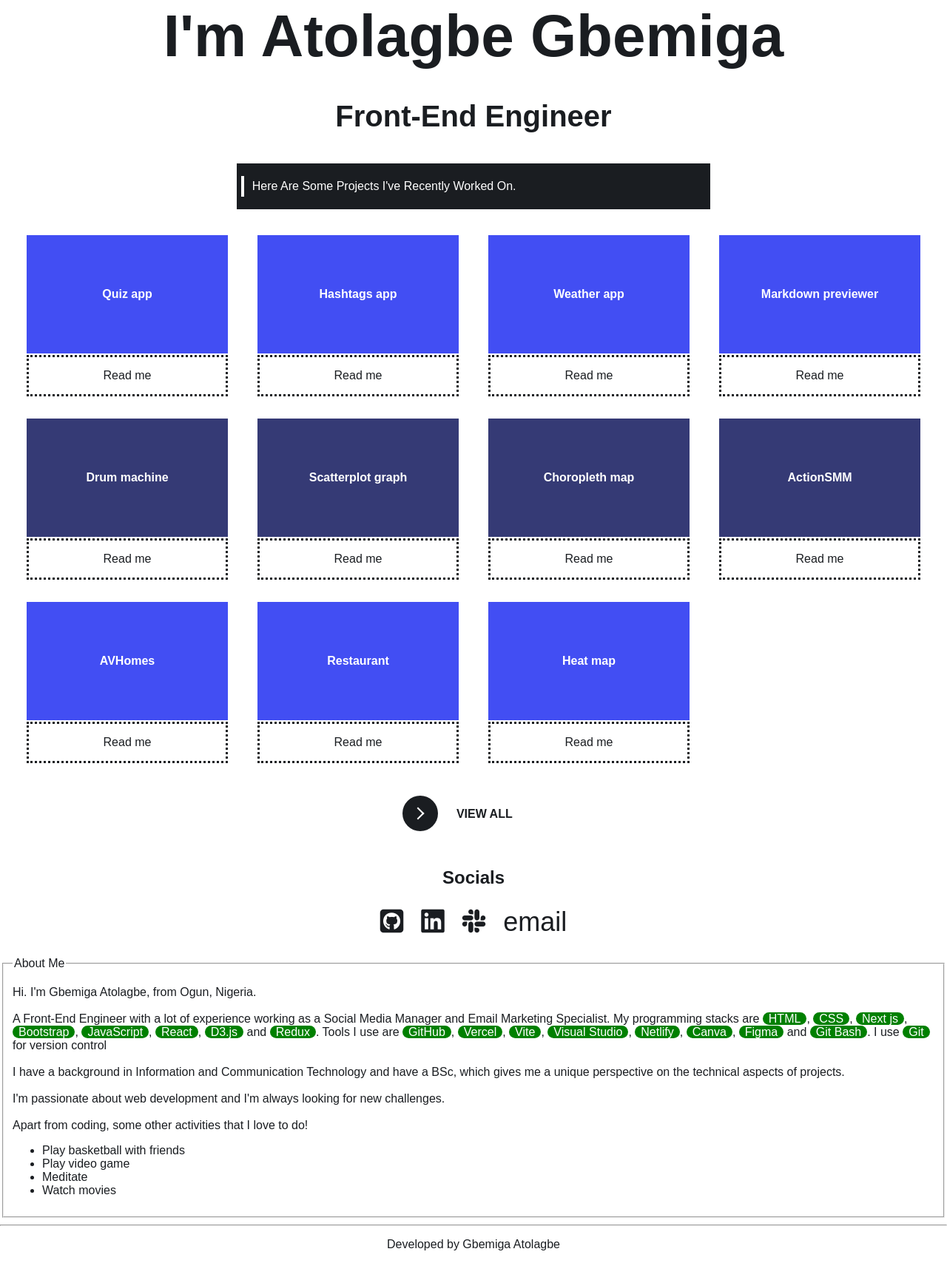
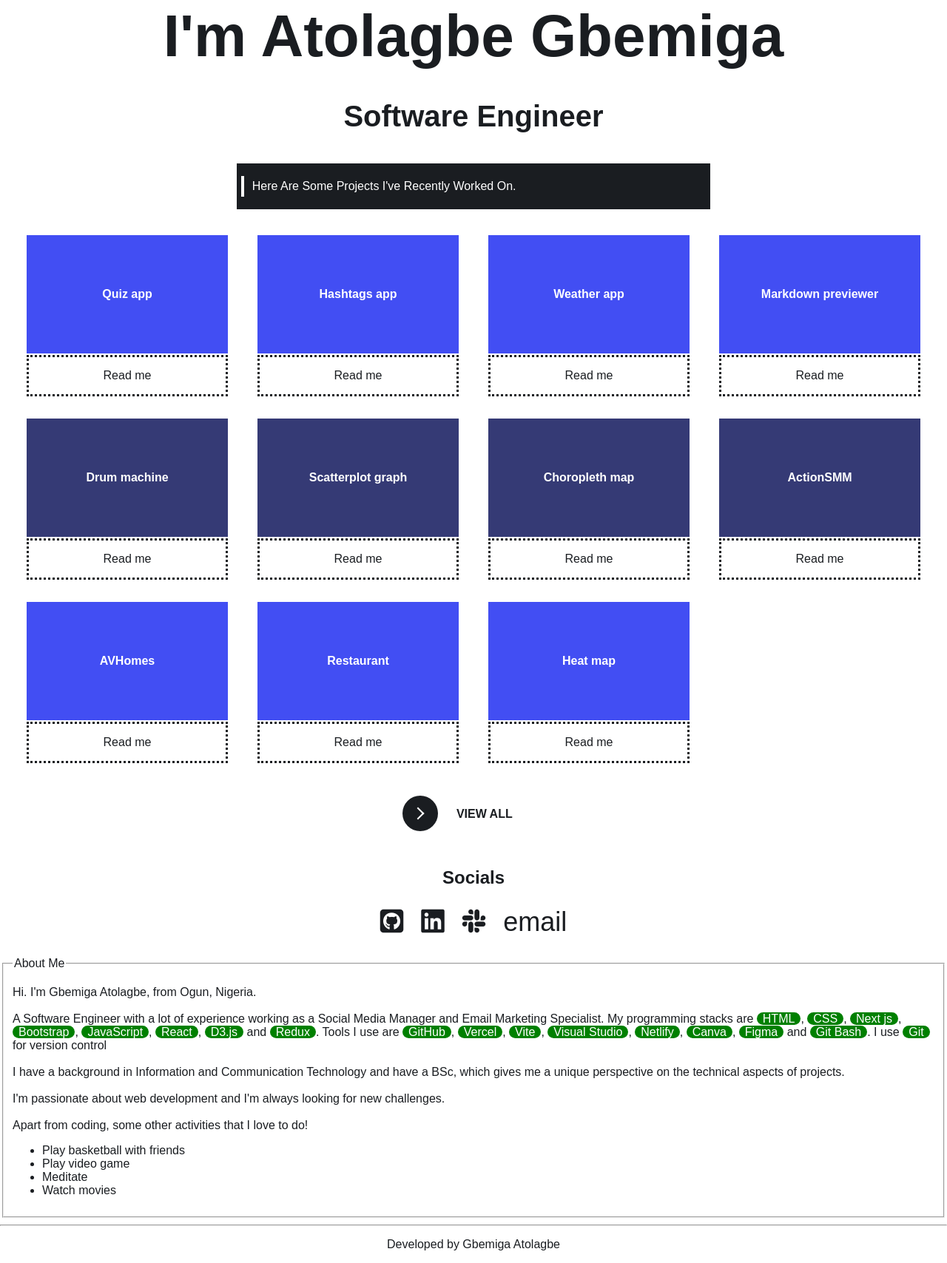
Before and after one commit to AtGbemiga/Gbemiga-s-portfolio, a plain HTML site: page index.html in a window 1280 px wide. Shown: the part 80-1788 px from the top of the page at 74% size. Drawn offline with Linux system fonts and the light colour scheme.

Commit message:
update text

```diff
--- a/index.html
+++ b/index.html
@@ -31,7 +31,7 @@
 		<main class="index-main">
 			<section class="name-introduction-section">
 				<h1>I'm Atolagbe Gbemiga</h1>
-				<h3>Front-End Engineer</h3>
+				<h3>Software Engineer</h3>
 			</section>
 			<section class="view-on-phone-and-mobile-section" id="notice">
 				<div class="view-on-phone-and-mobile-section-border-design">
@@ -109,7 +109,7 @@
 				<fieldset>
 					<legend>About Me</legend>
 					<p>Hi. I'm Gbemiga Atolagbe, from Ogun, Nigeria. <br><br>
-						A Front-End Engineer with a lot of experience working as a Social Media Manager and Email Marketing Specialist. My programming stacks are <span class="stack-bg">HTML</span>, <span class="stack-bg">CSS</span>, <span class="stack-bg">Next js</span>, <span class="stack-bg">Bootstrap</span>, <span class="stack-bg">JavaScript</span>, <span class="stack-bg">React</span>, <span class="stack-bg">D3.js</span> and <span class="stack-bg">Redux</span>. Tools I use are <span class="stack-bg">GitHub</span>, <span class="stack-bg">Vercel</span>, <span class="stack-bg">Vite</span>, <span class="stack-bg">Visual Studio</span>, <span class="stack-bg">Netlify</span>, <span class="stack-bg">Canva</span>, <span class="stack-bg">Figma</span> and <span class="stack-bg">Git Bash</span>. I use <span class="stack-bg">Git</span> for version control<br><br>
+						A Software Engineer with a lot of experience working as a Social Media Manager and Email Marketing Specialist. My programming stacks are <span class="stack-bg">HTML</span>, <span class="stack-bg">CSS</span>, <span class="stack-bg">Next js</span>, <span class="stack-bg">Bootstrap</span>, <span class="stack-bg">JavaScript</span>, <span class="stack-bg">React</span>, <span class="stack-bg">D3.js</span> and <span class="stack-bg">Redux</span>. Tools I use are <span class="stack-bg">GitHub</span>, <span class="stack-bg">Vercel</span>, <span class="stack-bg">Vite</span>, <span class="stack-bg">Visual Studio</span>, <span class="stack-bg">Netlify</span>, <span class="stack-bg">Canva</span>, <span class="stack-bg">Figma</span> and <span class="stack-bg">Git Bash</span>. I use <span class="stack-bg">Git</span> for version control<br><br>
 
 						I have a background in Information and Communication Technology and have a BSc, which gives me a unique perspective on the technical aspects of projects. <br><br>
 
```
